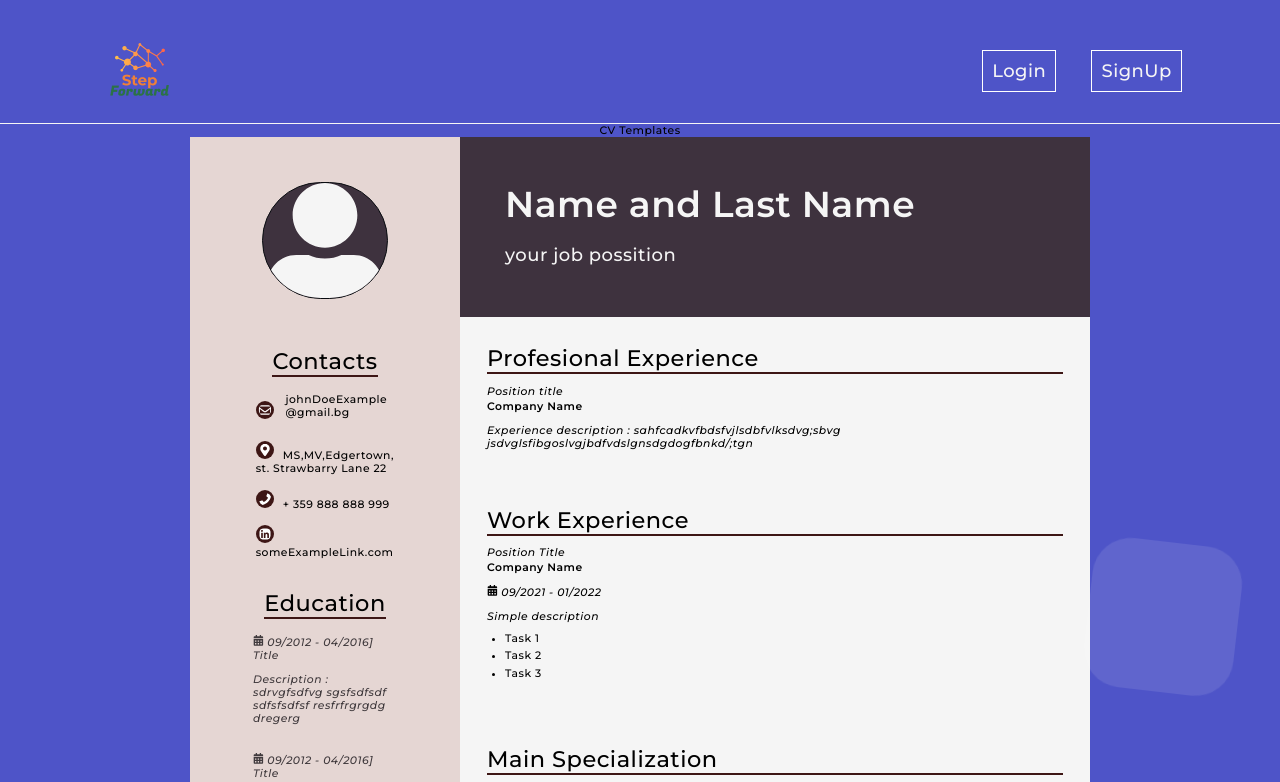
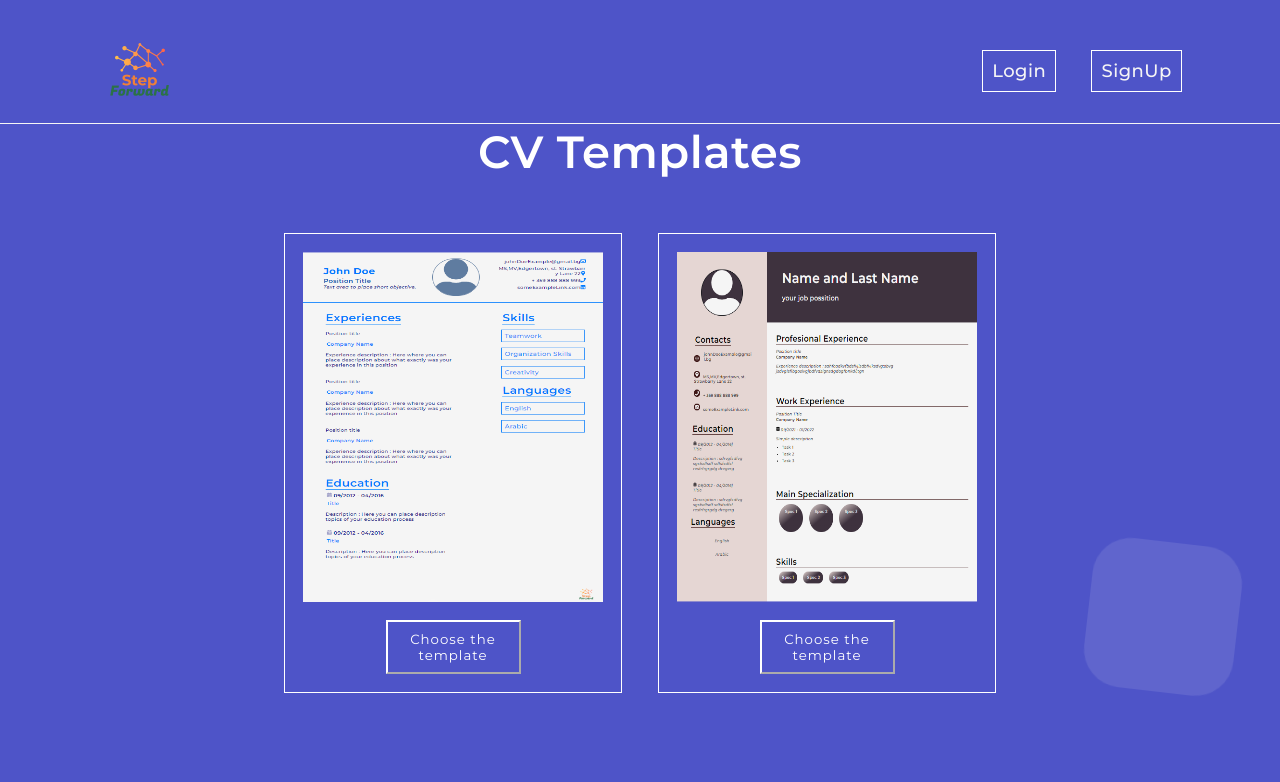
Before and after one commit to vilenaNikolaeva/step-forward, a React (Create React App) app: page /templates in a window 1280 px wide. Shown: the top 782 px of the page. Built offline with nearby package versions, Linux system fonts and the light colour scheme.

Commit message:
template updates
template updates

```diff
--- a/src/assets/scss/componentsStyles/templates/CVTemplateOne.module.scss
+++ b/src/assets/scss/componentsStyles/templates/CVTemplateOne.module.scss
@@ -28,6 +28,7 @@
       margin: auto;
       word-break: break-all;
       max-width: 33rem;
+      padding-left: 4rem;
       span{
         font-style: italic;
       }
@@ -53,6 +54,7 @@
       align-self: center;
       span {
         padding: 0.3rem;
+        margin-right: 3rem;
         svg {
           color: #007aff;
         }
@@ -65,9 +67,12 @@
     text-align: start;
 
     &-leftBox {
+      width: 55%;
       margin-top: 3rem;
       flex-direction: column;
       margin-bottom: 7rem;
+      padding-left: 7rem;
+      padding-right: 5rem;
       &-education{
         margin-top: 3rem;
       }
@@ -79,12 +84,10 @@
           width: 100%;
           color: #007aff;
           font-weight: 600;
-          margin: 3.5rem;
         }
 
         &-content {
           margin-top: 1rem;
-          word-break: break-all;
           padding: 0;
           display: flex;
           flex-direction: column;
@@ -101,7 +104,7 @@
           span {
             font-size: 1.6rem;
             padding: 0.3rem;
-            margin-left: 3.5rem;
+            // margin-left: 3.5rem;
             svg {
               color: #9f9fc7;
             }
@@ -122,7 +125,7 @@
       flex-direction: column;
       margin-top: 3rem;
       margin-bottom: 7rem;
-      margin-right: 5rem;
+      margin-right: 6rem;
       &-skills,
       &-languages {
         label {
@@ -137,7 +140,6 @@
       &-skills,
       &-languages {
         &-list {
-          display: flex;
           margin-left: 1.2rem;
         }
       }
--- a/src/assets/scss/componentsStyles/templates/CVTemplateTwo.module.scss
+++ b/src/assets/scss/componentsStyles/templates/CVTemplateTwo.module.scss
@@ -1,13 +1,15 @@
 .templateTwo {
   background-color: whitesmoke;
   display: flex;
+  margin-bottom: 2rem;
   &-profile {
     width: 30rem;
     background-color: #e5d6d3;
     padding-bottom: 3rem;
     label {
       font-size: 2.5rem;
-      text-align: center;
+      margin-right: 6rem;
+      font-weight:600;
       border-bottom: 2px solid rgb(61, 22, 21);
     }
     &-image {
@@ -27,7 +29,10 @@
       display: flex;
       flex-direction: column;
       text-align: start;
-      padding: 2rem;
+      padding-top: 2rem;
+      padding-bottom: 2rem;
+      padding-left: 0.4rem;
+      align-items: flex-start;
       margin: auto;
       max-width: 20rem;
       &-box {
@@ -59,14 +64,18 @@
       text-align: start;
       label {
         font-size: 2.5rem;
-        text-align: center;
+        font-weight:600;
+        margin-right: 6rem;
         border-bottom: 2px solid rgb(61, 22, 21);
       }
       &-content {
         display: flex;
         justify-content: center;
         flex-direction: column;
-        padding: 2rem;
+        padding-top: 2rem;
+        padding-bottom: 3rem;
+        padding-left: 0.4rem;
+        align-items: flex-start;
         margin: auto;
         padding-bottom: 0;
         max-width: 20rem;
@@ -77,7 +86,8 @@
     &-languages {
       label {
         font-size: 2.5rem;
-        text-align: center;
+        font-weight: 600;
+        margin-right: 6rem;
         border-bottom: 2px solid rgb(61, 22, 21);
       }
       &-list {
@@ -123,6 +133,7 @@
         label {
           font-size: 2.5rem;
           text-align: start;
+          font-weight: 600;
           border-bottom: 2px solid #3d1615;
         }
         &-content {
@@ -151,6 +162,7 @@
         label {
           font-size: 2.5rem;
           text-align: start;
+          font-weight: 600;
           border-bottom: 2px solid #3d1615;
         }
         &-content {
--- /dev/null
+++ b/src/assets/scss/componentsStyles/templates/Templates.module.scss
@@ -0,0 +1,42 @@
+.templates {
+    z-index: 1000;
+    label {
+        font-size: 5rem;
+        font-weight: 600;
+        color: white;
+    }
+
+    &-content {
+        margin-top: 4rem;
+
+        &-box {
+            display: flex;
+            justify-content: center;
+            flex-direction: row;
+
+            &-card {
+                display: flex;
+                justify-content: center;
+                flex-direction: column;
+                margin: 2rem;
+                padding: 2rem;
+                border: 1px solid white;
+
+                img {
+                    margin-bottom: 2rem;
+                }
+
+                button {
+                    padding: 1rem;
+                    margin: auto;
+                    max-width: 15rem;
+                    background-color: transparent;
+                    color: white;
+                    letter-spacing: 1px;
+                    border-color: white;
+                    cursor: pointer;
+                }
+            }
+        }
+    }
+}
--- a/src/components/templates/EducationContent.js
+++ b/src/components/templates/EducationContent.js
@@ -22,10 +22,10 @@ const EducationContent = (contentType) => {
     return (
         <>
           <span>
-            <FaCalendarAlt /> 09/2012 - 04/2016]
+            <FaCalendarAlt /> 09/2012 - 04/2016
           </span>
           <span>Title</span>
-          <p>Description : sdrvgfsdfvg sgsfsdfsdf sdfsfsdfsf resfrfrgrgdg dregerg</p>
+          <p>Description : Here you can place description topics of your education process</p>
         </>
       );
   };
--- a/src/components/templates/ExperienceContent.js
+++ b/src/components/templates/ExperienceContent.js
@@ -26,8 +26,7 @@ const ExperinceContent = (contentType) => {
         <p> Position title</p>
         <span> Company Name</span>
         <p>
-          Experience description : sahfcadkvfbdsfvjlsdbfvlksdvg;sbvg
-          jsdvglsfibgoslvgjbdfvdslgnsdgdogfbnkd/;tgn
+          Experience description : Here where you can place description about what exactly was your experience in this position
         </p>
       </>
     );
--- a/src/components/templates/templateOne/CVTemplateOne.js
+++ b/src/components/templates/templateOne/CVTemplateOne.js
@@ -72,9 +72,9 @@ const CVTemplateOne = () => {
           <div className={styles["templateOne-cvContent-rightBox-skills"]}>
             <label>Skills</label>
           <div className={styles["templateOne-cvContent-rightBox-skills-list"]}>
-            <p>One</p>
-            <p>Two</p>
-            <p>Three</p>
+            <p>Teamwork</p>
+            <p>Organization Skills</p>
+            <p>Creativity</p>
             </div>
           </div>
           <div className={styles["templateOne-cvContent-rightBox-languages"]}>
--- a/src/components/user/AsideMenu.js
+++ b/src/components/user/AsideMenu.js
@@ -10,18 +10,15 @@ const AsideMenu = () => {
           Profile
         </Link>
         <Link
-          to="/profile/myDocuments"
-          className={styles["asideMenuContainer-link"]}
+          to="/profile/myDocuments" className={styles["asideMenuContainer-link"]}
         >
           My Documents
         </Link>
-        <Link to="/templates" className={styles["asideMenuContainer-link"]}>
+        <Link to="/profile/templates" className={styles["asideMenuContainer-link"]}>
           Templates
         </Link>
         <Link
-          to="/profile/exampleCv"
-          className={styles["asideMenuContainer-link"]}
-        >
+          to="/profile/exampleCv" className={styles["asideMenuContainer-link"]}>
           Examples
         </Link>
       </aside>
--- a/src/components/user/ProfileContent/Profile.js
+++ b/src/components/user/ProfileContent/Profile.js
@@ -1,6 +1,5 @@
 import React from "react";
 import { useAuth } from "../../../contexts/AuthCtx";
-import { Link } from "react-router-dom";
 
 import styles from "../../../assets/scss/componentsStyles/Profile.module.scss";
 
@@ -10,22 +9,23 @@ const Profile = () => {
   return (
     <div className={styles.profileContainer}>
       <div className={styles["prfileContainer-label"]}>
-        <h1> Hello , {currentUser.name}</h1>
+        <h1> Hello , {currentUser?.name}</h1>
       </div>
       <div className={styles["profileContainer-welcomeContainer"]}>
         <p>Some welcome message over </p>
       </div>
       <div className={styles["profileContainer-cardsContainer"]}>
+        <label>Possible instruction</label>
         <p className={styles["profileContainer-cardsContainer-card"]}>
-          Choose template card
-          <button>Choose </button>
+          1 .. Choose the right template for your document
+          <button>Choose template</button>
         </p>
         <p className={styles["profileContainer-cardsContainer-card"]}>
-          Build a CV card
+         2..  Build a CV card
           <button>Create your CV </button>
         </p>
         <p className={styles["profileContainer-cardsContainer-card"]}>
-          Ways to share and send your document
+          3.. Ways to share and send your document
           <button>Check out HOW </button>
         </p>
       </div>
--- a/src/components/user/ProfileContent/Templates.js
+++ b/src/components/user/ProfileContent/Templates.js
@@ -1,14 +1,25 @@
 import React from "react";
-import CVTemplateOne from "../../templates/templateOne/CVTemplateOne";
-import CVTemplateTwo from './../../templates/templateTwo/CVTemplateTwo';
+import templateOne from '../../../assets/images/templateOne.png';
+import templateTwo from '../../../assets/images/templateTwo.png';
+
+import styles from '../../../assets/scss/componentsStyles/templates/Templates.module.scss';
 
 const Templates = () => {
   return (
-    <div>
-      <div>
-        <label> CV Templates </label>
+    <div className={styles.templates}>
+      <label> CV Templates </label>
+      <div className={styles['templates-content']}>
+        <div className={styles['templates-content-box']}>
+          <div className={styles['templates-content-box-card']}>
+            <img width={300} height={350} src={templateOne}></img>
+            <button>Choose the template</button>
+          </div>
+          <div className={styles['templates-content-box-card']}>
+            <img width={300} height={350} src={templateTwo}></img>
+            <button>Choose the template</button>
+          </div>
+        </div>
       </div>
-      <CVTemplateTwo/>
     </div>
   );
 };
```
Also changed, not shown: src/assets/images/templateOne.png (added), src/assets/images/templateTwo.png (added).
